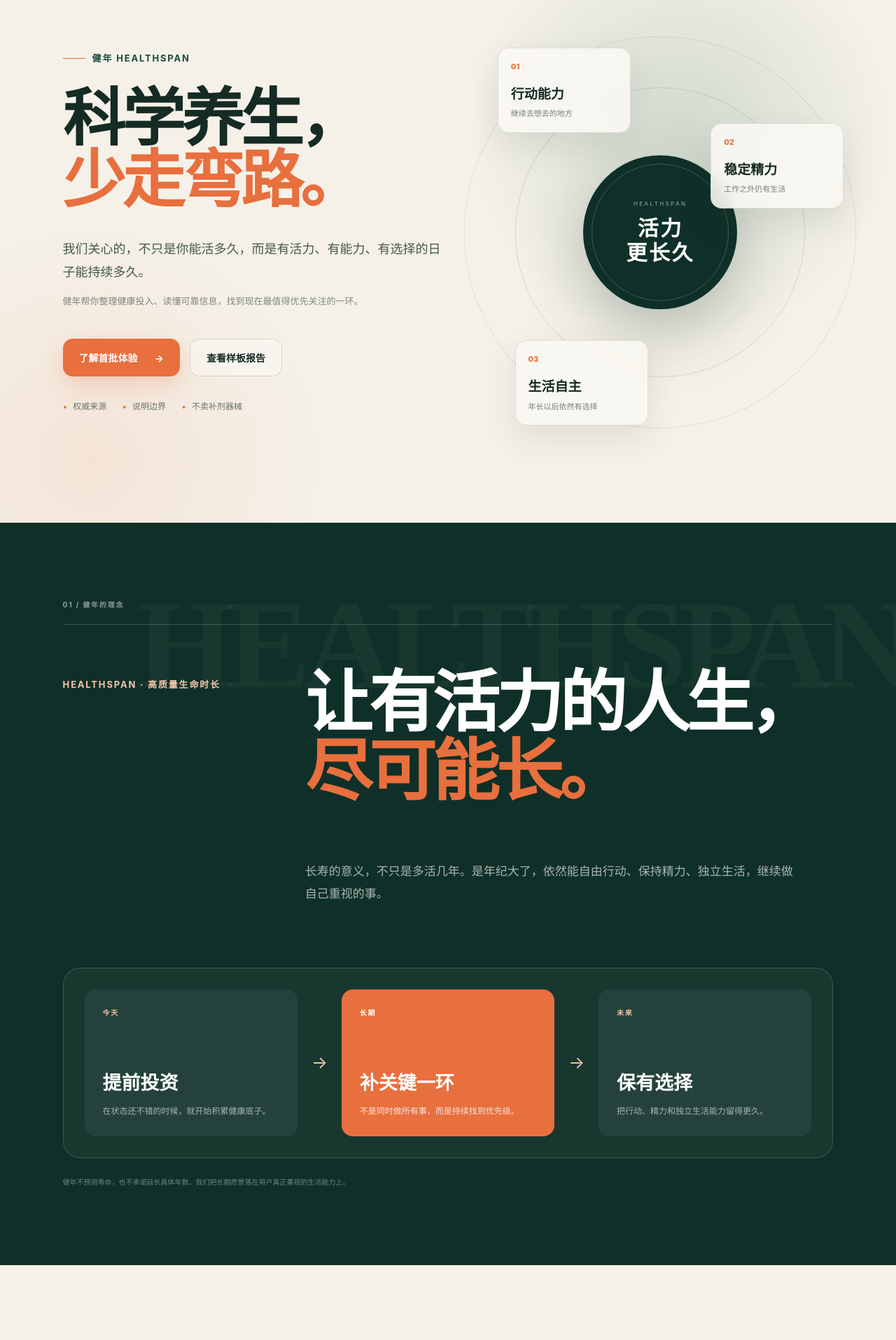
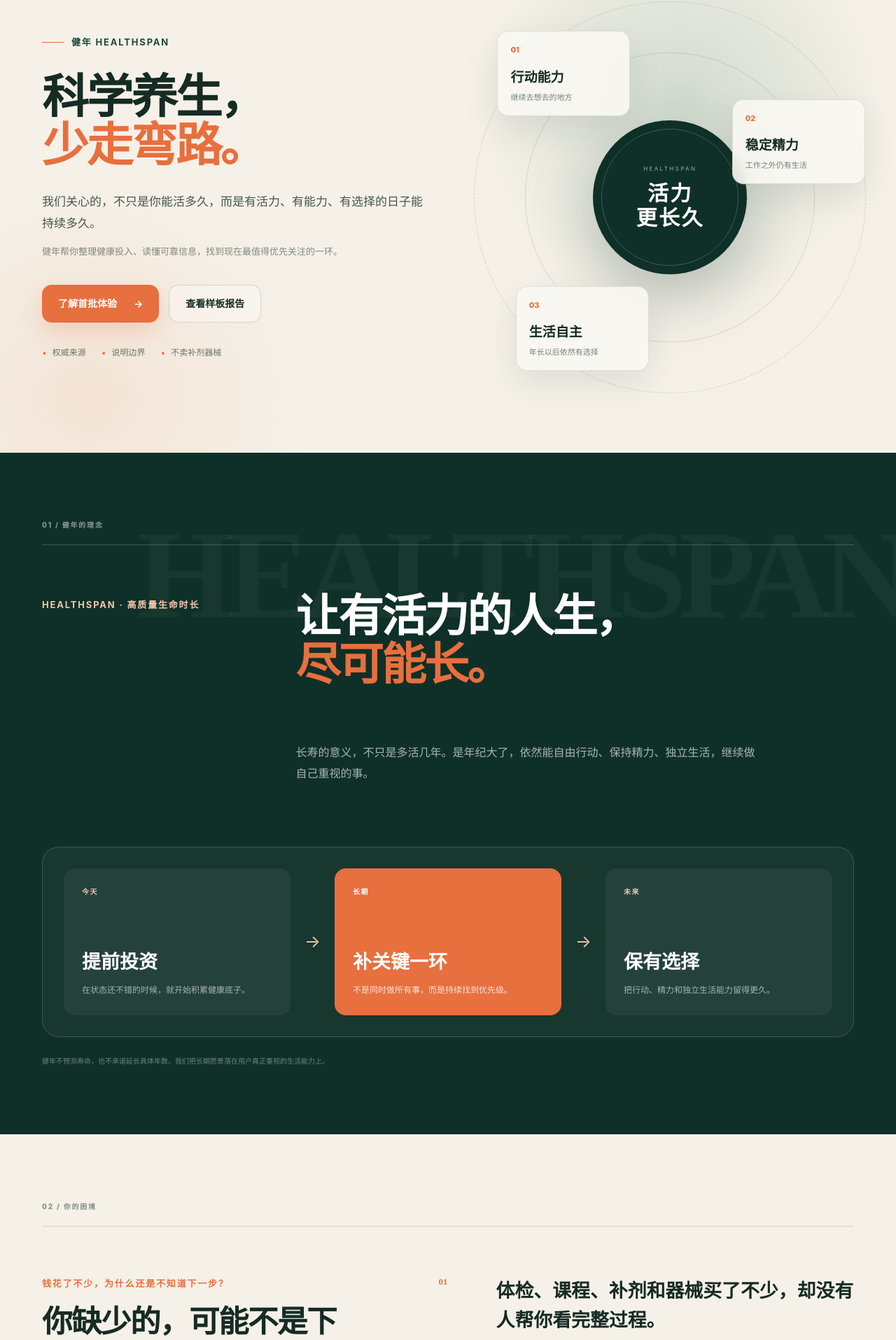
Before and after one commit to zhangzwei1988/Longevity, a Next.js app in the folder website/: page / in a window 1280 px wide. Shown: the part 153-2068 px from the top of the page at 70% size. Built offline with nearby package versions, Linux system fonts and the light colour scheme.

Commit message:
style: tighten page layout and typography

```diff
--- a/website/app/globals.css
+++ b/website/app/globals.css
@@ -11,6 +11,8 @@
   --orange: #e86f3e;
   --orange-soft: #f6c5aa;
   --line: rgba(21, 43, 36, 0.16);
+  --content-max: 1160px;
+  --page-gutter: max(40px, calc((100vw - var(--content-max)) / 2));
   --sans: -apple-system, BlinkMacSystemFont, "Segoe UI", "PingFang SC", "Hiragino Sans GB", "Microsoft YaHei", sans-serif;
   --serif: "Songti SC", "STSong", "Noto Serif SC", "SimSun", serif;
 }
@@ -39,17 +41,17 @@ nav a::after { content: ""; position: absolute; left: 0; right: 100%; bottom: 4p
 nav a:hover::after { right: 0; }
 .header-cta { padding: 13px 20px; border-radius: 12px; background: var(--green); color: white; font-size: 13px; font-weight: 700; }
 
-.hero { position: relative; min-height: 900px; padding: 180px max(7vw, 40px) 110px; display: grid; grid-template-columns: 1.05fr .95fr; align-items: center; gap: 60px; }
+.hero { position: relative; min-height: 800px; padding: 160px var(--page-gutter) 90px; display: grid; grid-template-columns: 1.05fr .95fr; align-items: center; gap: 54px; }
 .hero::before { content: ""; position: absolute; inset: 0; pointer-events: none; background: radial-gradient(circle at 76% 38%, rgba(173,195,181,.5), transparent 27%), radial-gradient(circle at 10% 90%, rgba(232,111,62,.1), transparent 24%); }
 .hero-copy, .hero-visual { position: relative; z-index: 1; }
 .eyebrow, .kicker { font-size: 13px; font-weight: 700; letter-spacing: .14em; text-transform: uppercase; }
 .eyebrow { display: flex; align-items: center; gap: 10px; margin-bottom: 34px; color: var(--green); }
 .eyebrow span { width: 32px; height: 1px; background: var(--orange); }
-.hero h1 { margin: 0; max-width: 720px; font: 700 clamp(58px, 7vw, 104px)/.98 var(--serif); letter-spacing: -.055em; }
+.hero h1 { margin: 0; max-width: 660px; font: 700 clamp(50px, 5.2vw, 78px)/1.04 var(--serif); letter-spacing: -.045em; }
 .hero h1 em, .timeline-intro h2 em, .case-copy h2 em { color: var(--orange); font-style: normal; }
-.hero-lead { max-width: 590px; margin: 36px 0 0; color: rgba(21,43,36,.78); font-size: 18px; line-height: 1.85; }
+.hero-lead { max-width: 560px; margin: 30px 0 0; color: rgba(21,43,36,.78); font-size: 17px; line-height: 1.8; }
 .hero-note { max-width: 570px; margin: 14px 0 0; color: rgba(21,43,36,.52); font-size: 13px; line-height: 1.75; }
-.hero-actions { display: flex; flex-wrap: wrap; gap: 14px; margin-top: 42px; }
+.hero-actions { display: flex; flex-wrap: wrap; gap: 14px; margin-top: 36px; }
 .button { min-height: 54px; padding: 0 23px; border-radius: 14px; display: inline-flex; align-items: center; justify-content: center; gap: 24px; font-size: 14px; font-weight: 700; transition: transform .2s ease, box-shadow .2s ease; }
 .button:hover { transform: translateY(-2px); }
 .button-primary { background: var(--orange); color: white; box-shadow: 0 12px 30px rgba(232,111,62,.22); }
@@ -57,7 +59,7 @@ nav a:hover::after { right: 0; }
 .trust-row { display: flex; flex-wrap: wrap; gap: 8px 22px; margin-top: 34px; font-size: 12px; color: rgba(21,43,36,.62); }
 .trust-row span::before { content: "•"; color: var(--orange); margin-right: 8px; }
 
-.hero-visual { min-height: 600px; display: grid; place-items: center; }
+.hero-visual { min-height: 540px; display: grid; place-items: center; }
 .visual-core { position: relative; z-index: 3; width: 220px; height: 220px; border-radius: 50%; display: grid; place-content: center; text-align: center; color: white; background: var(--green-deep); box-shadow: 0 35px 90px rgba(15,48,40,.26); }
 .visual-core::after { content: ""; position: absolute; inset: 12px; border: 1px solid rgba(255,255,255,.2); border-radius: inherit; }
 .visual-core small { font-size: 8px; letter-spacing: .3em; opacity: .6; }
@@ -73,19 +75,19 @@ nav a:hover::after { right: 0; }
 .card-boundary { right: -3%; top: 24%; }
 .card-action { bottom: 4%; left: 8%; }
 
-.section { padding: 110px max(7vw, 40px); }
+.section { padding: 96px var(--page-gutter); }
 .section-label { padding-bottom: 20px; border-bottom: 1px solid var(--line); font-size: 10px; font-weight: 800; letter-spacing: .18em; text-transform: uppercase; color: rgba(21,43,36,.5); }
 .section-label.light { border-color: rgba(255,255,255,.18); color: rgba(255,255,255,.5); }
-.section-heading h2, .product-heading h2, .method-heading h2, .origin-copy h2, .faq-layout h2 { margin: 18px 0 0; font: 700 clamp(38px, 4vw, 62px)/1.17 var(--serif); letter-spacing: -.04em; }
+.section-heading h2, .product-heading h2, .method-heading h2, .origin-copy h2, .faq-layout h2 { margin: 18px 0 0; font: 700 clamp(34px, 3.4vw, 50px)/1.2 var(--serif); letter-spacing: -.035em; }
 .kicker { margin: 0; color: var(--orange); }
 .light-text { color: var(--orange-soft); }
 
 .vision-section { position: relative; background: var(--green-deep); color: white; }
 .vision-section::after { content: "HEALTHSPAN"; position: absolute; right: -1vw; top: 85px; color: rgba(255,255,255,.035); font: 700 clamp(80px, 14vw, 220px)/1 var(--serif); letter-spacing: -.06em; pointer-events: none; }
 .vision-statement { position: relative; z-index: 1; display: grid; grid-template-columns: .55fr 1.45fr; gap: 60px; align-items: start; padding-top: 76px; }
-.vision-statement h2 { grid-column: 2; margin: -12px 0 0; font: 700 clamp(58px, 7.5vw, 108px)/1.02 var(--serif); letter-spacing: -.055em; }
+.vision-statement h2 { grid-column: 2; margin: -8px 0 0; font: 700 clamp(48px, 5vw, 74px)/1.08 var(--serif); letter-spacing: -.045em; }
 .vision-statement h2 em { color: var(--orange); font-style: normal; }
-.vision-statement > p:last-child { grid-column: 2; max-width: 710px; margin: 16px 0 0; color: rgba(255,255,255,.64); font-size: 17px; line-height: 1.9; }
+.vision-statement > p:last-child { grid-column: 2; max-width: 670px; margin: 16px 0 0; color: rgba(255,255,255,.64); font-size: 16px; line-height: 1.85; }
 .vitality-path { position: relative; z-index: 1; display: grid; grid-template-columns: 1fr auto 1fr auto 1fr; gap: 20px; align-items: center; margin-top: 90px; padding: 30px; border: 1px solid rgba(255,255,255,.16); border-radius: 24px; background: rgba(255,255,255,.035); }
 .vitality-path article { min-height: 210px; padding: 26px; display: flex; flex-direction: column; justify-content: flex-end; border-radius: 16px; background: rgba(255,255,255,.06); }
 .vitality-path article:nth-of-type(2) { background: var(--orange); }
@@ -101,25 +103,25 @@ nav a:hover::after { right: 0; }
 .sticky-heading { position: sticky; top: 130px; }
 .problem-list article { display: grid; grid-template-columns: 54px 1fr; gap: 28px; padding: 0 0 40px; margin-bottom: 40px; border-bottom: 1px solid var(--line); }
 .problem-list article span { color: var(--orange); font: 700 13px/1 var(--serif); }
-.problem-list article p { margin: 0; font: 600 clamp(22px, 2.5vw, 34px)/1.5 var(--serif); }
+.problem-list article p { margin: 0; font: 600 clamp(20px, 2.1vw, 29px)/1.55 var(--serif); }
 .problem-answer { display: grid; grid-template-columns: 54px 1fr; gap: 28px; align-items: start; padding-top: 10px; }
 .answer-line { width: 38px; height: 2px; margin-top: 13px; background: var(--orange); }
-.problem-answer p { margin: 0; max-width: 600px; color: var(--green); font-size: 18px; font-weight: 700; line-height: 1.8; }
+.problem-answer p { margin: 0; max-width: 600px; color: var(--green); font-size: 17px; font-weight: 700; line-height: 1.8; }
 
 .timeline-section { background: var(--green-deep); color: white; }
 .timeline-intro { display: grid; grid-template-columns: 1fr 1.5fr; gap: 60px; align-items: start; padding-top: 74px; }
-.timeline-intro h2 { margin: 0; font: 700 clamp(54px, 7vw, 100px)/1.03 var(--serif); letter-spacing: -.05em; }
-.timeline-grid { display: grid; grid-template-columns: repeat(3, 1fr); gap: 1px; margin-top: 90px; background: rgba(255,255,255,.16); border: 1px solid rgba(255,255,255,.16); }
-.timeline-grid article { min-height: 360px; padding: 34px; background: var(--green-deep); display: flex; flex-direction: column; justify-content: flex-end; }
+.timeline-intro h2 { margin: 0; font: 700 clamp(46px, 5vw, 72px)/1.08 var(--serif); letter-spacing: -.045em; }
+.timeline-grid { display: grid; grid-template-columns: repeat(3, 1fr); gap: 1px; margin-top: 72px; background: rgba(255,255,255,.16); border: 1px solid rgba(255,255,255,.16); }
+.timeline-grid article { min-height: 320px; padding: 32px; background: var(--green-deep); display: flex; flex-direction: column; justify-content: flex-end; }
 .timeline-grid .timeline-featured { background: var(--orange); }
 .timeline-number { margin-bottom: auto; font: 700 18px/1 var(--serif); letter-spacing: .18em; }
-.timeline-grid h3 { margin: 0; font: 700 28px/1.25 var(--serif); }
+.timeline-grid h3 { margin: 0; font: 700 25px/1.28 var(--serif); }
 .timeline-grid p { margin: 18px 0 0; color: rgba(255,255,255,.7); line-height: 1.8; font-size: 14px; }
 .timeline-featured p { color: rgba(255,255,255,.86); }
 
 .shortboard-section { background: var(--paper-deep); }
 .shortboard-layout { display: grid; grid-template-columns: .9fr 1.1fr; gap: 8vw; align-items: center; padding-top: 74px; }
-.shortboard-copy h2 { margin: 20px 0 28px; font: 700 clamp(48px, 5.4vw, 78px)/1.08 var(--serif); letter-spacing: -.05em; }
+.shortboard-copy h2 { margin: 20px 0 26px; font: 700 clamp(40px, 4.2vw, 60px)/1.13 var(--serif); letter-spacing: -.04em; }
 .shortboard-copy > p:not(.kicker) { max-width: 620px; color: rgba(21,43,36,.64); font-size: 16px; line-height: 1.9; }
 .scope-note { margin-top: 35px; padding: 22px; border-left: 3px solid var(--orange); background: rgba(255,255,255,.4); }
 .scope-note strong, .scope-note span { display: block; }
@@ -141,7 +143,7 @@ nav a:hover::after { right: 0; }
 .step-act { bottom: 7%; right: 8%; }
 .step-review { bottom: 2%; left: 2%; }
 
-.product-heading { display: grid; grid-template-columns: 1.6fr .6fr; gap: 80px; align-items: end; padding-top: 70px; }
+.product-heading { display: grid; grid-template-columns: 1.5fr .7fr; gap: 68px; align-items: end; padding-top: 62px; }
 .product-summary { margin: 0; color: rgba(21,43,36,.64); font-size: 16px; line-height: 1.9; }
 .deliverable-grid { display: grid; grid-template-columns: 1fr 1fr; gap: 18px; margin-top: 68px; }
 .deliverable-card { min-height: 310px; padding: 34px; display: grid; grid-template-columns: 84px 1fr; gap: 34px; border: 1px solid var(--line); border-radius: 22px; background: rgba(255,255,255,.23); transition: transform .25s ease, background .25s ease; }
@@ -160,7 +162,7 @@ nav a:hover::after { right: 0; }
 .session-strip a { font-size: 13px; font-weight: 800; color: var(--green); }
 
 .case-section { display: grid; grid-template-columns: 1fr 1fr; gap: 8vw; background: #172d26; color: white; align-items: center; }
-.case-copy h2 { margin: 30px 0; font: 700 clamp(44px, 5.2vw, 76px)/1.13 var(--serif); letter-spacing: -.045em; }
+.case-copy h2 { margin: 28px 0; font: 700 clamp(38px, 4vw, 58px)/1.17 var(--serif); letter-spacing: -.04em; }
 .case-copy > p:not(.kicker) { max-width: 560px; color: rgba(255,255,255,.62); font-size: 16px; line-height: 1.9; }
 .text-link { display: inline-flex; gap: 28px; margin-top: 25px; padding-bottom: 8px; border-bottom: 1px solid currentColor; font-size: 13px; font-weight: 800; }
 .light-link { color: var(--orange-soft); }
@@ -188,11 +190,11 @@ nav a:hover::after { right: 0; }
 .steps p { margin: 10px 0 0; color: rgba(21,43,36,.6); font-size: 13px; line-height: 1.7; }
 
 .fit-section { display: grid; grid-template-columns: 1fr 1fr; padding: 0; }
-.fit-card { min-height: 630px; padding: 90px max(7vw, 60px); }
+.fit-card { min-height: 560px; padding: 76px clamp(40px, 5vw, 72px); }
 .fit-card.suitable { background: var(--orange); color: white; }
 .fit-card.unsuitable { background: var(--paper-deep); }
 .fit-label { display: inline-flex; padding: 8px 12px; border: 1px solid currentColor; border-radius: 99px; font-size: 10px; font-weight: 800; letter-spacing: .14em; }
-.fit-card h2 { margin: 40px 0; font: 700 clamp(38px, 4vw, 58px)/1.17 var(--serif); letter-spacing: -.035em; }
+.fit-card h2 { margin: 36px 0; font: 700 clamp(34px, 3.3vw, 48px)/1.2 var(--serif); letter-spacing: -.03em; }
 .fit-card ul { list-style: none; padding: 0; margin: 0; }
 .fit-card li { position: relative; padding: 18px 0 18px 27px; border-bottom: 1px solid currentColor; border-color: rgba(255,255,255,.25); font-size: 14px; line-height: 1.6; }
 .fit-card.unsuitable li { border-color: var(--line); }
@@ -200,18 +202,18 @@ nav a:hover::after { right: 0; }
 .fit-card a { display: inline-block; margin-top: 35px; color: var(--green); font-size: 13px; font-weight: 800; }
 
 .origin-section { display: grid; grid-template-columns: .65fr 1.35fr; gap: 8vw; align-items: center; }
-.origin-mark { width: min(34vw, 410px); aspect-ratio: 1; display: grid; place-items: center; border-radius: 50%; background: var(--green); color: white; font: 700 clamp(70px, 10vw, 150px)/1 var(--serif); box-shadow: 18px 18px 0 var(--orange-soft); }
+.origin-mark { width: min(31vw, 360px); aspect-ratio: 1; display: grid; place-items: center; border-radius: 50%; background: var(--green); color: white; font: 700 clamp(62px, 8vw, 118px)/1 var(--serif); box-shadow: 16px 16px 0 var(--orange-soft); }
 .origin-copy .section-label { margin-bottom: 60px; }
 .origin-lead { color: var(--orange); font-size: 14px; font-weight: 800; }
 .origin-copy > p:not(.origin-lead) { max-width: 760px; color: rgba(21,43,36,.63); line-height: 1.9; }
-.origin-copy .origin-vision { margin: 34px 0 0; color: var(--green); font: 700 30px/1.35 var(--serif); }
-.origin-copy blockquote { margin: 45px 0 0; padding-left: 24px; border-left: 3px solid var(--orange); font: 700 26px/1.4 var(--serif); }
+.origin-copy .origin-vision { margin: 32px 0 0; color: var(--green); font: 700 26px/1.4 var(--serif); }
+.origin-copy blockquote { margin: 40px 0 0; padding-left: 24px; border-left: 3px solid var(--orange); font: 700 23px/1.45 var(--serif); }
 
 .experience-section { background: var(--paper-deep); }
 .experience-card { max-width: 1220px; margin: 0 auto; border-radius: 30px; overflow: hidden; background: var(--green-deep); color: white; box-shadow: 0 30px 80px rgba(15,48,40,.18); }
 .experience-topline { display: flex; justify-content: space-between; padding: 18px 30px; border-bottom: 1px solid rgba(255,255,255,.15); color: rgba(255,255,255,.56); font-size: 10px; font-weight: 800; letter-spacing: .14em; }
 .experience-layout { display: grid; grid-template-columns: 1.25fr .75fr; gap: 70px; padding: 68px; }
-.experience-layout h2 { margin: 22px 0; font: 700 clamp(46px, 5vw, 74px)/1.14 var(--serif); letter-spacing: -.04em; }
+.experience-layout h2 { margin: 22px 0; font: 700 clamp(38px, 4vw, 56px)/1.18 var(--serif); letter-spacing: -.035em; }
 .experience-layout > div > p:not(.kicker) { max-width: 580px; color: rgba(255,255,255,.62); line-height: 1.8; }
 .experience-offer { padding: 34px; border-radius: 22px; background: var(--paper); color: var(--ink); }
 .experience-offer > span { font-size: 11px; font-weight: 800; color: rgba(21,43,36,.55); }
@@ -231,7 +233,7 @@ nav a:hover::after { right: 0; }
 .faq-list details[open] summary span { transform: rotate(45deg); }
 .faq-list details p { margin: 0; padding: 0 50px 28px 0; color: rgba(21,43,36,.62); font-size: 14px; line-height: 1.8; }
 
-footer { padding: 80px max(7vw, 40px) 32px; background: #0b241e; color: white; display: grid; grid-template-columns: .65fr 1.3fr .8fr; gap: 70px; }
+footer { padding: 72px var(--page-gutter) 32px; background: #0b241e; color: white; display: grid; grid-template-columns: .65fr 1.3fr .8fr; gap: 64px; }
 .brand-seal.inverse { background: var(--paper); color: var(--green); }
 .footer-statement strong, .footer-statement span { display: block; }
 .footer-statement strong { font: 700 28px/1.3 var(--serif); }
@@ -240,10 +242,10 @@ footer { padding: 80px max(7vw, 40px) 32px; background: #0b241e; color: white; d
 .footer-links a:hover { color: var(--orange-soft); }
 .footer-bottom { grid-column: 1 / -1; margin-top: 40px; padding-top: 24px; border-top: 1px solid rgba(255,255,255,.12); display: flex; justify-content: space-between; color: rgba(255,255,255,.38); font-size: 10px; }
 
-.subpage { min-height: 100vh; padding: 150px max(7vw, 40px) 100px; }
+.subpage { min-height: 100vh; padding: 140px var(--page-gutter) 90px; }
 .subpage-shell { max-width: 1100px; margin: 0 auto; }
 .subpage-hero { padding: 60px 0 80px; border-bottom: 1px solid var(--line); }
-.subpage-hero h1 { max-width: 900px; margin: 25px 0; font: 700 clamp(48px, 7vw, 92px)/1.06 var(--serif); letter-spacing: -.05em; }
+.subpage-hero h1 { max-width: 820px; margin: 25px 0; font: 700 clamp(42px, 5vw, 68px)/1.1 var(--serif); letter-spacing: -.04em; }
 .subpage-hero > p { max-width: 760px; color: rgba(21,43,36,.64); font-size: 17px; line-height: 1.85; }
 .back-link { display: inline-flex; gap: 12px; color: var(--green); font-size: 12px; font-weight: 800; }
 .content-block { padding: 70px 0; border-bottom: 1px solid var(--line); }
@@ -264,7 +266,7 @@ footer { padding: 80px max(7vw, 40px) 32px; background: #0b241e; color: white; d
 @keyframes orbitPulse { 50% { transform: scale(1.04); opacity: .65; } }
 @media (prefers-reduced-motion: reduce) { html { scroll-behavior: auto; } .visual-orbit { animation: none; } * { transition: none !important; } }
 
-@media (max-width: 980px) {
+@media (max-width: 1080px) {
   nav { display: none; }
   .hero { min-height: auto; padding-top: 150px; grid-template-columns: 1fr; }
   .hero-visual { min-height: 520px; }
@@ -289,7 +291,7 @@ footer { padding: 80px max(7vw, 40px) 32px; background: #0b241e; color: white; d
   .header-cta { padding: 11px 14px; }
   .hero, .section, .subpage { padding-left: 22px; padding-right: 22px; }
   .hero { padding-top: 130px; padding-bottom: 70px; }
-  .hero h1 { font-size: 54px; }
+  .hero h1 { font-size: 46px; }
   .hero-lead { font-size: 16px; }
   .button { width: 100%; }
   .hero-visual { min-height: 430px; transform: scale(.82); margin: -30px -55px; }
@@ -302,7 +304,7 @@ footer { padding: 80px max(7vw, 40px) 32px; background: #0b241e; color: white; d
   .card-action { left: 3%; }
   .section { padding-top: 78px; padding-bottom: 78px; }
   .vision-statement { padding-top: 54px; gap: 25px; }
-  .vision-statement h2 { font-size: 52px; }
+  .vision-statement h2 { font-size: 44px; }
   .vision-statement > p:last-child { font-size: 15px; }
   .vitality-path { grid-template-columns: 1fr; padding: 16px; margin-top: 55px; }
   .vitality-path article { min-height: 190px; }
@@ -310,7 +312,7 @@ footer { padding: 80px max(7vw, 40px) 32px; background: #0b241e; color: white; d
   .problem-layout, .process-layout { padding-top: 50px; gap: 60px; }
   .problem-list article { grid-template-columns: 35px 1fr; gap: 15px; }
   .problem-list article p { font-size: 22px; }
-  .timeline-intro h2 { font-size: 53px; }
+  .timeline-intro h2 { font-size: 44px; }
   .timeline-grid, .deliverable-grid, .principle-grid, .fit-section, .sample-facts, .sample-map { grid-template-columns: 1fr; }
   .shortboard-loop { min-height: 510px; transform: scale(.86); margin: -25px -20px; width: calc(100% + 40px); }
   .shortboard-loop::before { width: 350px; height: 350px; }
@@ -333,7 +335,7 @@ footer { padding: 80px max(7vw, 40px) 32px; background: #0b241e; color: white; d
   .fit-card { min-height: auto; padding: 70px 24px; }
   .origin-mark { width: 220px; }
   .experience-layout { padding: 38px 22px; gap: 40px; }
-  .experience-layout h2 { font-size: 42px; }
+  .experience-layout h2 { font-size: 36px; }
   .experience-offer { padding: 25px; }
   footer { grid-template-columns: 1fr; gap: 42px; padding-left: 24px; padding-right: 24px; }
   .footer-bottom { flex-direction: column; gap: 10px; }
```
